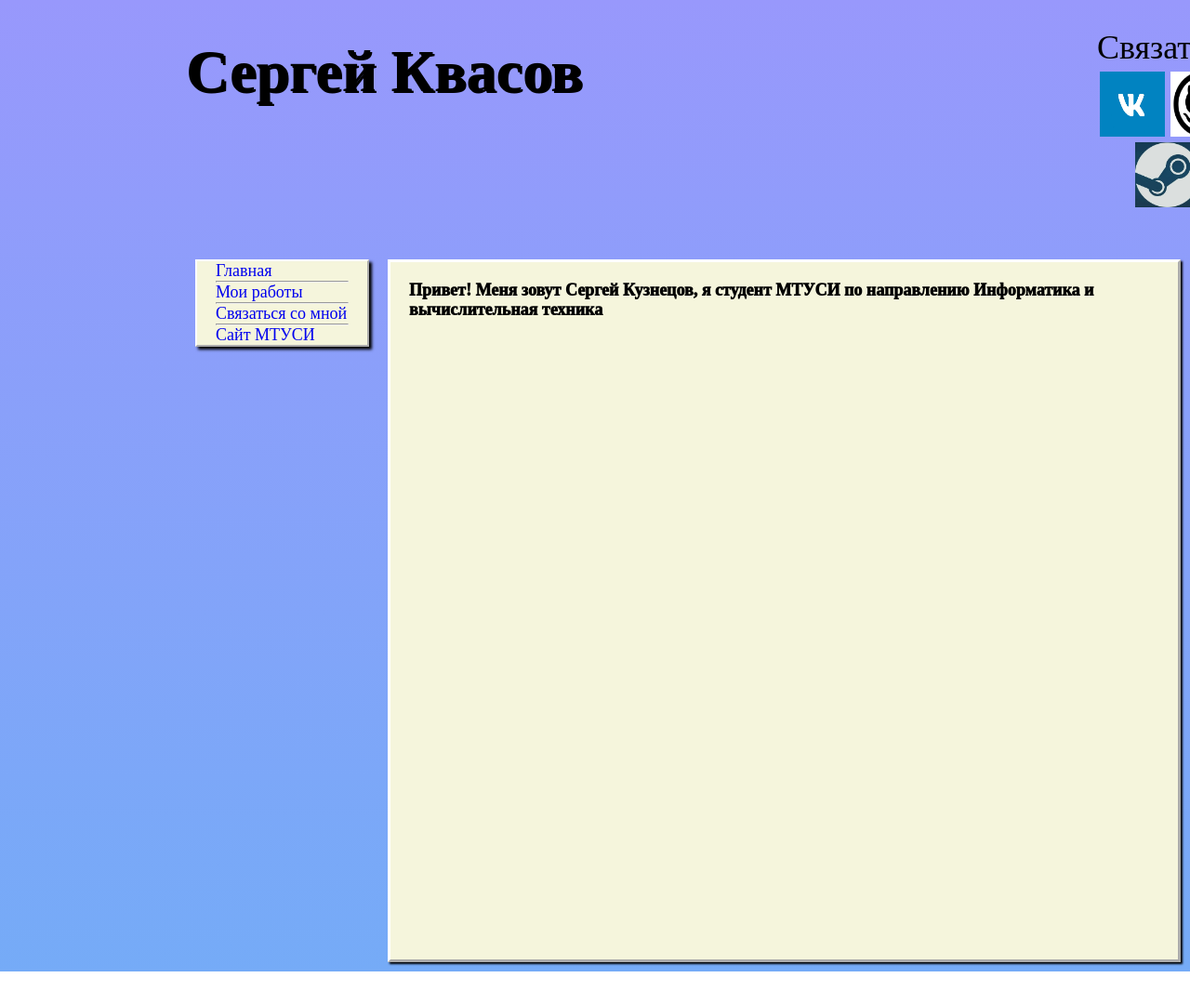
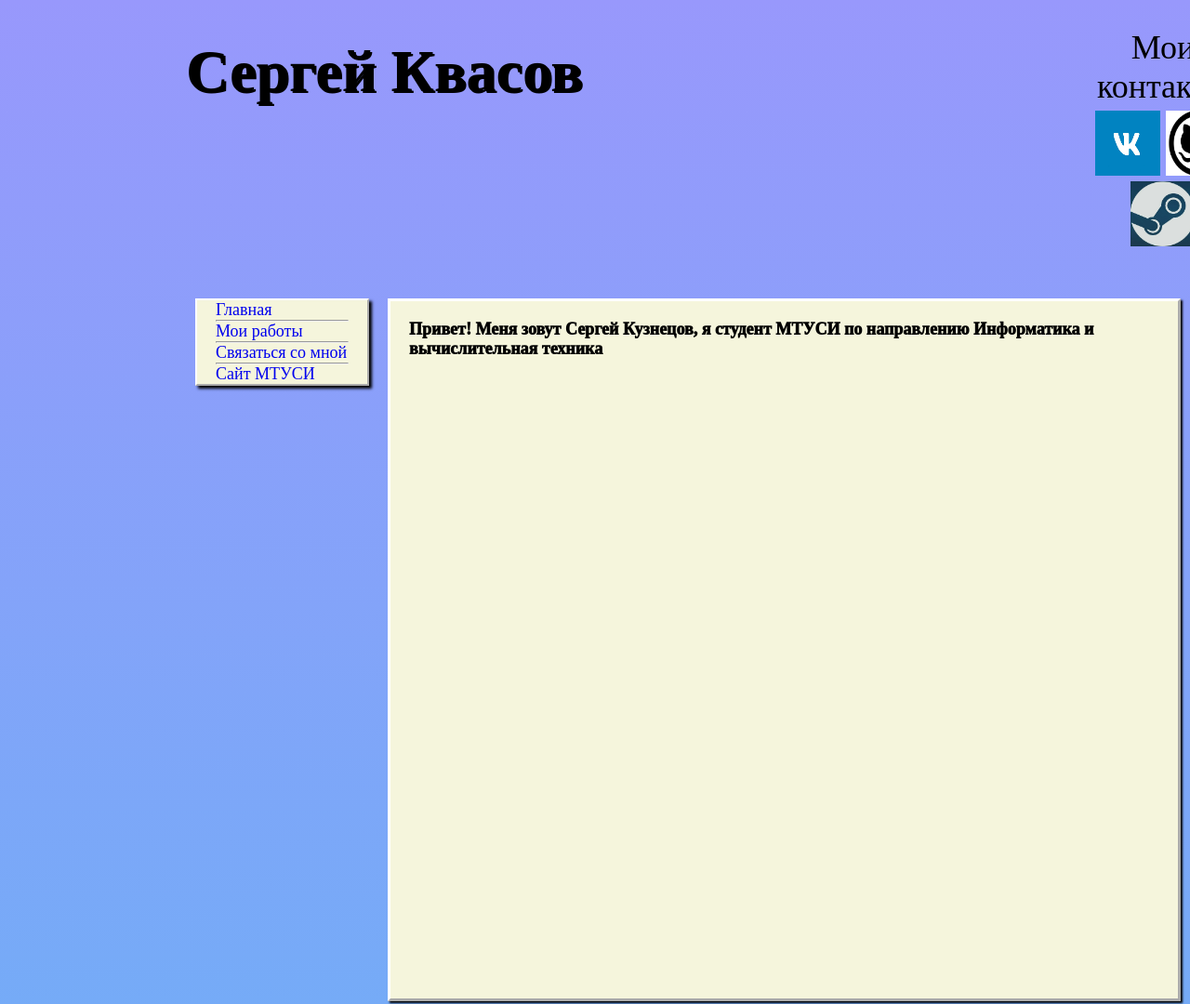
Before and after one commit to sergeyk321/website-portfolio, a plain HTML site: page contacts.html in a window 1280 px wide. Shown: the top 1080 px of the page at 93% size. Before the commit the page ends 1045 px from the top, so only its background shows below. Drawn offline with Linux system fonts and the light colour scheme.

Commit message:
contacts.html

```diff
--- a/contacts.html
+++ b/contacts.html
@@ -2,7 +2,7 @@
 <html lang="ru">
 <head>
     <meta charset="UTF-8">
-    <title>Главная</title>
+    <title>Контакты</title>
     <link rel="stylesheet" href="css/style.css">
 </head>
 <body>
@@ -12,7 +12,7 @@
                 <h1 class="title">Сергей Квасов</h1>
             </div>
             <div class="container right">
-                <p class="right">Связаться</p>
+                <p class="right">Мои контакты</p>
                 <a target="_blank" href="https://vk.com/i_am_in_love_with_kvas"><img src="img/vklogo2.jpg" id="logos"></a>
                 <a target="_blank" href="https://github.com/sergeyk321"><img src="img/gitlogo.jpg" id="logos"></a>
                 <a target="_blank" href="https://steamcommunity.com/id/lemurtoes1/"><img src="img/steamlogo.jpg" id="logos"></a>
```
